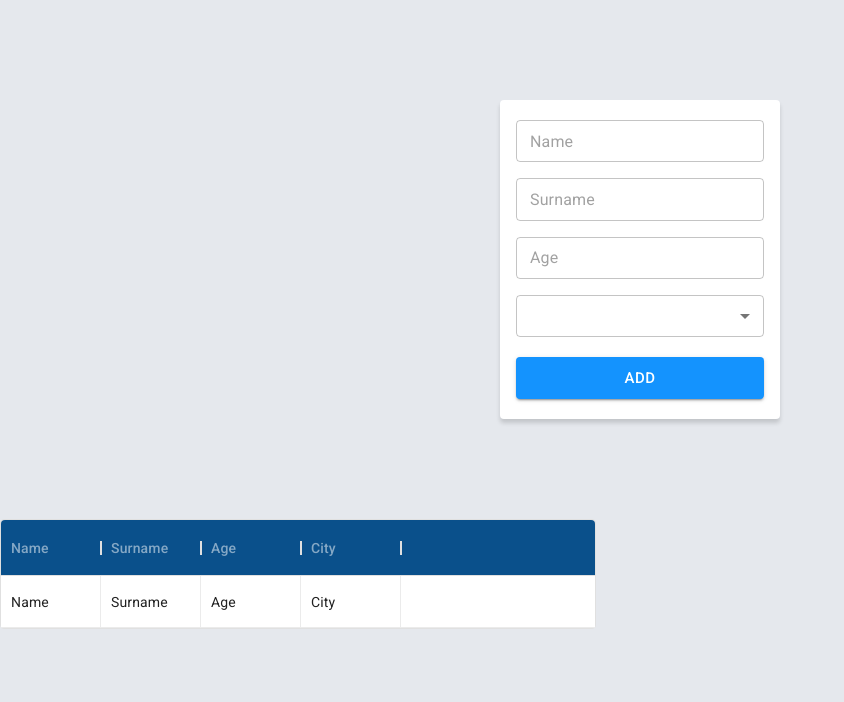
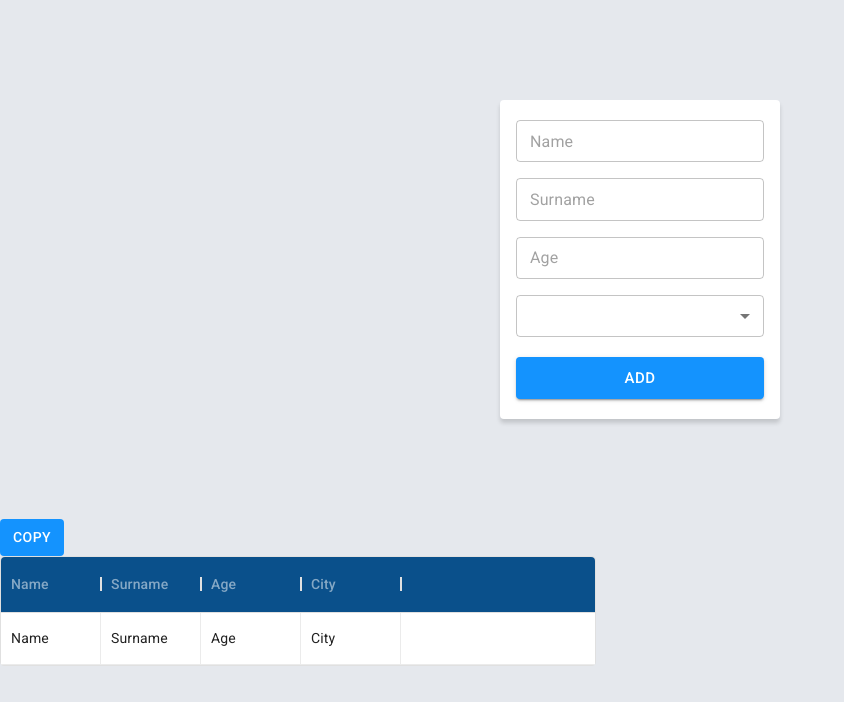
Before and after one commit to VoitihovichP/table_generator_test_task, a React (Vite) app: page / in a window 1280 px wide. Shown: the top 702 px of the page, without its empty margins (0-844 px from the left). Built offline with nearby package versions, Linux system fonts and the light colour scheme.

Commit message:
feat: add ability for copy and delete tables

```diff
--- a/src/Screens/TablesScreen/TablesScreen.tsx
+++ b/src/Screens/TablesScreen/TablesScreen.tsx
@@ -18,8 +18,13 @@ export const TablesScreen: FC = () => {
     <div>
       <Form />
       <div className={styles.tablesScreen__wrapper}>
-        {tables.map((item) => (
-          <UserInfoGrid key={item.id} rows={item.rows} />
+        {tables.map((item, index) => (
+          <UserInfoGrid
+            tableId={item.id}
+            key={item.id}
+            isFirstTable={index === 0}
+            rows={item.rows}
+          />
         ))}
       </div>
     </div>
--- a/src/Screens/TablesScreen/components/UserInfoGrid/UserInfoGrid.tsx
+++ b/src/Screens/TablesScreen/components/UserInfoGrid/UserInfoGrid.tsx
@@ -1,10 +1,27 @@
 import { FC } from 'react';
 import { DataGrid } from 'Components/DataGrid/DataGrid.tsx';
 import { GridColDef, DataGridProps } from '@mui/x-data-grid';
+import { Button } from 'Components/Button/Button.tsx';
+import { useAppDispatch, useAppSelector } from 'Hooks/redux.ts';
+import { generateUniqueId } from 'Utils/generateUniqueId.ts';
 
-type UserInfoGridProps = Omit<DataGridProps, 'columns'>;
+import { tablesSlice } from '@/src/store/reducers/tablesSlice.ts';
 
-export const UserInfoGrid: FC<UserInfoGridProps> = ({ rows }) => {
+type UserInfoGridProps = Omit<DataGridProps, 'columns'> & {
+  tableId: string;
+  isFirstTable: boolean;
+};
+
+export const UserInfoGrid: FC<UserInfoGridProps> = ({
+  rows,
+  isFirstTable,
+  tableId,
+}) => {
+  const { tables } = useAppSelector((state) => state.tables);
+  const dispatch = useAppDispatch();
+
+  const { changeTables } = tablesSlice.actions;
+
   const columns: GridColDef[] = [
     { field: 'name', headerName: 'Name', sortable: false },
     { field: 'surname', headerName: 'Surname', sortable: false },
@@ -12,5 +29,31 @@ export const UserInfoGrid: FC<UserInfoGridProps> = ({ rows }) => {
     { field: 'city', headerName: 'City', sortable: false },
   ];
 
-  return <DataGrid columns={columns} rows={rows} />;
+  const handleCopyTable = (): void => {
+    if (tables.length === 0) {
+      return;
+    }
+
+    const tableCopy = {
+      id: generateUniqueId(),
+      rows: tables[0].rows,
+    };
+
+    dispatch(changeTables([tables[0], tableCopy, ...tables.slice(1)]));
+  };
+
+  const handleDeleteTable = (): void => {
+    dispatch(changeTables(tables.filter((item) => item.id !== tableId)));
+  };
+
+  return (
+    <div>
+      {isFirstTable ? (
+        <Button onClick={handleCopyTable}>Copy</Button>
+      ) : (
+        <Button onClick={handleDeleteTable}>Delete</Button>
+      )}
+      <DataGrid columns={columns} rows={rows} />
+    </div>
+  );
 };
--- a/src/store/reducers/tablesSlice.ts
+++ b/src/store/reducers/tablesSlice.ts
@@ -30,6 +30,12 @@ export const tablesSlice = createSlice({
     addRow(state, action: PayloadAction<ITableRowStore>) {
       state.tables[0].rows = [...state.tables[0].rows, action.payload];
     },
+    changeTables(state, action: PayloadAction<Array<ITable>>) {
+      state.tables = action.payload.map((table) => ({
+        ...table,
+        rows: [...table.rows],
+      }));
+    },
   },
 });
 
```
Also changed, not shown: src/Screens/TablesScreen/components/UserInfoGrid/UserInfoGrid.module.scss (added).
